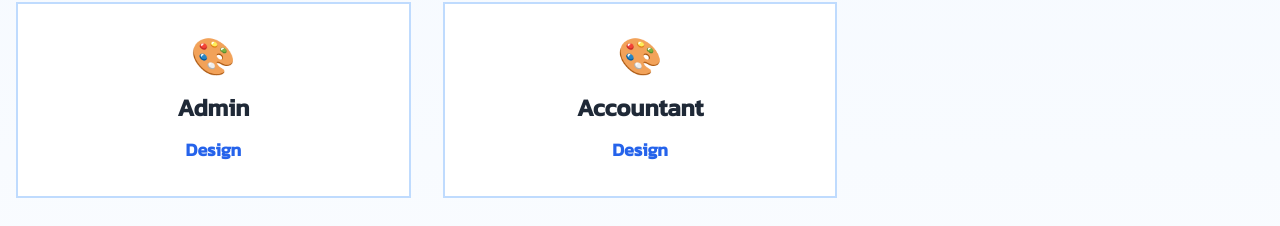
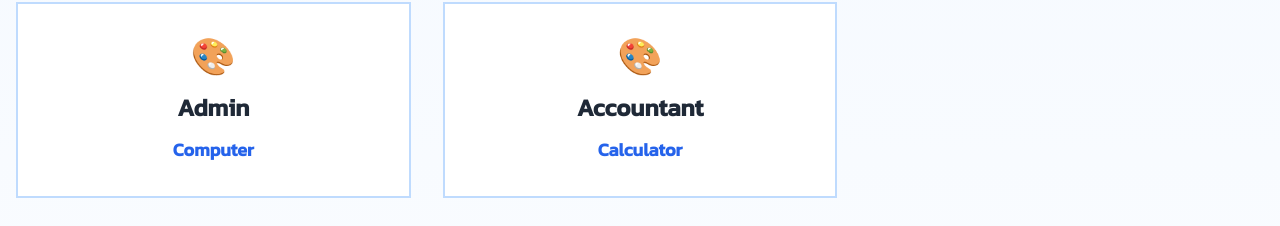
Before and after one commit to AkshayKalamkarr/supremeinfrastructure, a Next.js app: page /contact/career in a window 1280 px wide. Shown: the part 954-1180 px from the top of the page. Built offline with nearby package versions, Linux system fonts and the light colour scheme.

Commit message:
new code

```diff
--- a/app/contact/career/page.jsx
+++ b/app/contact/career/page.jsx
@@ -28,8 +28,8 @@ const CareerPage = () => {
         { title: 'Site Engineer', department: 'Engineering', icon: '🏗️' },
         { title: 'Purchase Engineer', department: 'Product', icon: '🛒' },
         { title: 'Interior Designer', department: 'Design', icon: '🎨' },
-        { title: 'Admin', department: 'Design', icon: '🎨' },
-        { title: 'Accountant', department: 'Design', icon: '🎨' },
+        { title: 'Admin', department: 'Computer', icon: '🎨' },
+        { title: 'Accountant', department: 'Calculator', icon: '🎨' },
     ];
 
     return (
```
